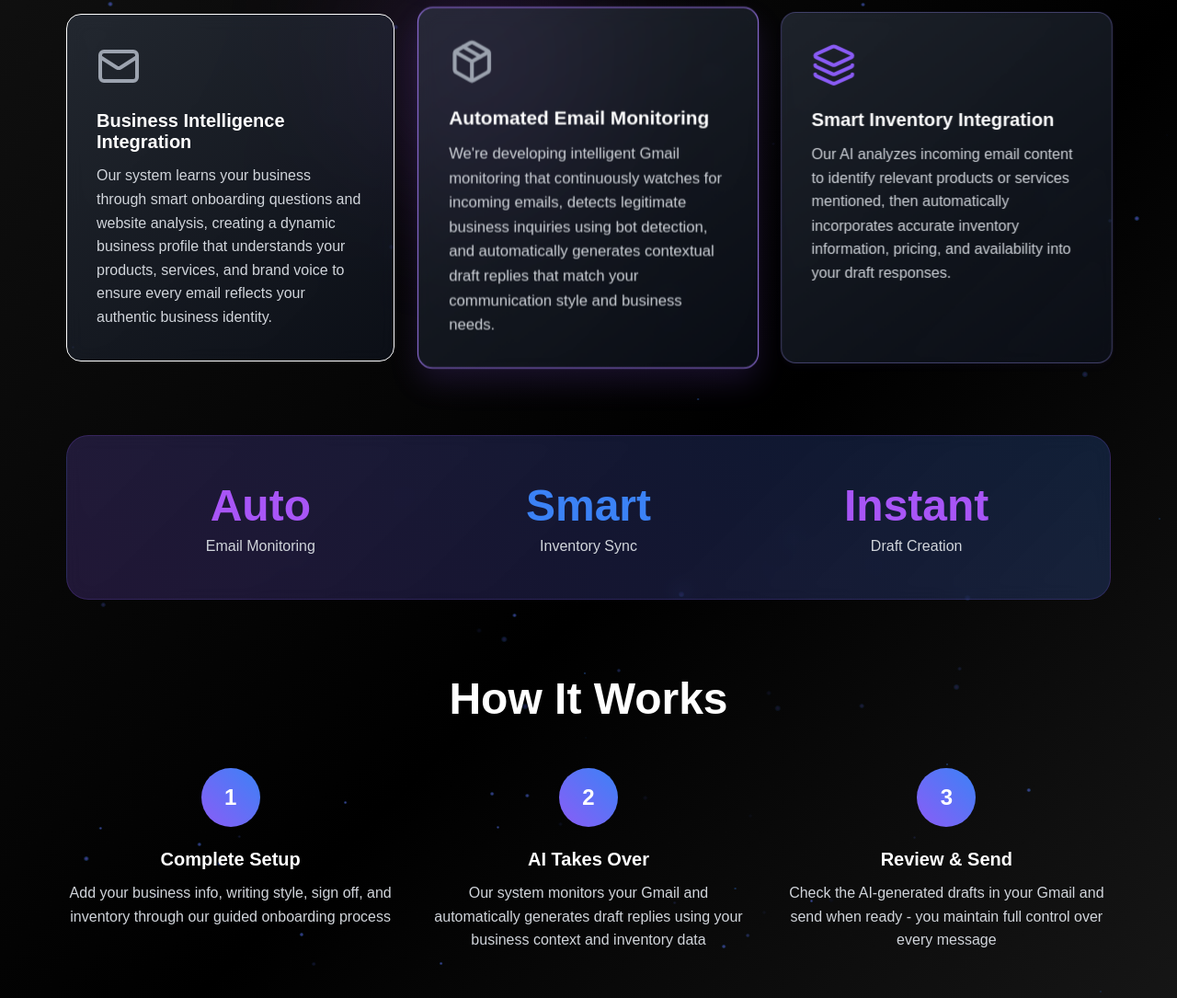
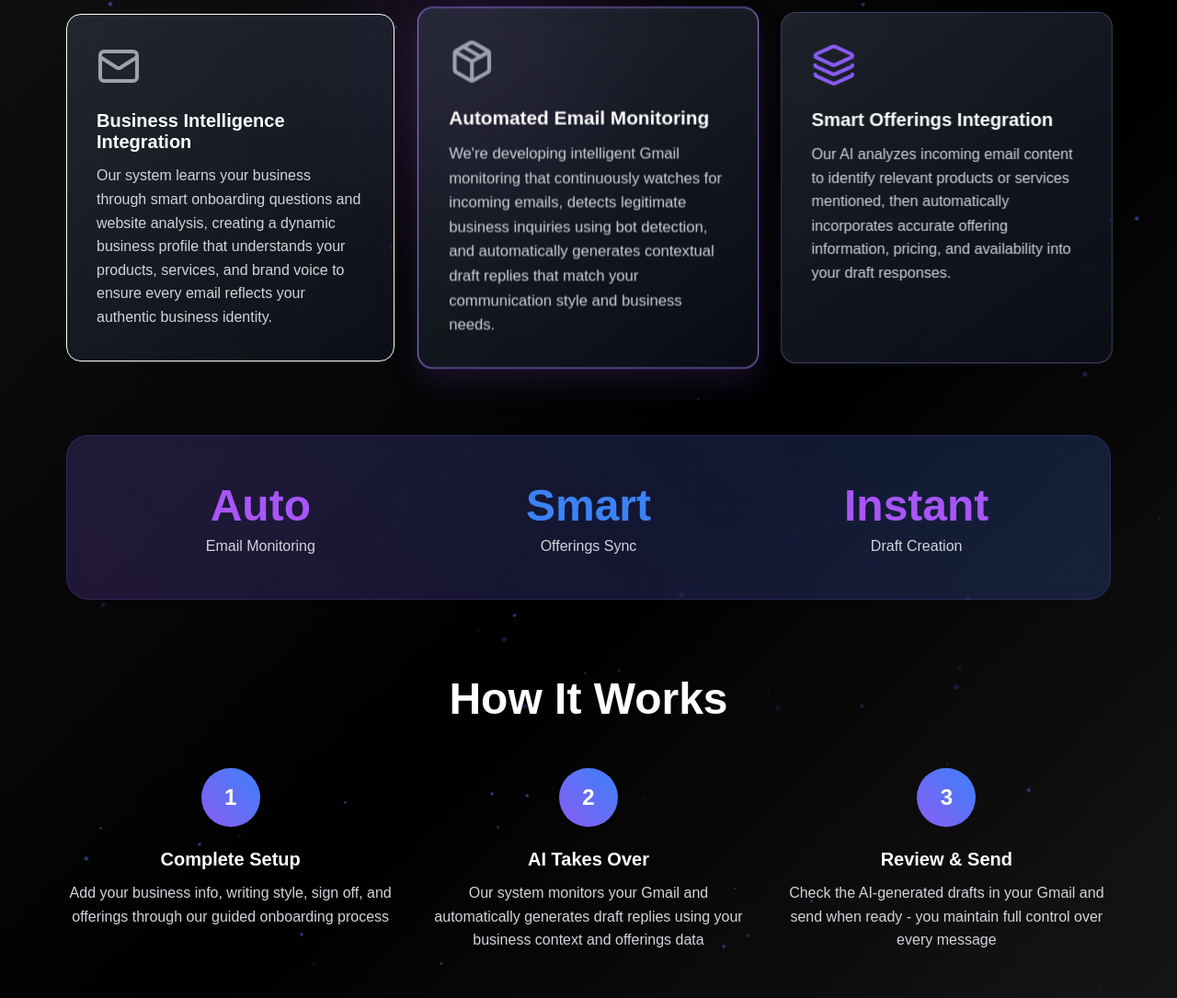
Before and after one commit to NygerianPrynce/Larynx, a React (Vite) app in the folder larynx-frontend/: page / in a window 1280 px wide. Shown: the part 906-1991 px from the top of the page at 92% size. Built offline with nearby package versions, Linux system fonts and the light colour scheme; no server answers.

Commit message:
changing inventory langiuage

```diff
--- a/larynx-frontend/src/pages/AnalyticsPage.jsx
+++ b/larynx-frontend/src/pages/AnalyticsPage.jsx
@@ -113,7 +113,7 @@ const AnalyticsPage = () => {
   // Helper functions for activity categorization
   const getActivityType = (activityType) => {
     if (activityType === 'email_draft') return 'email'
-    if (activityType.startsWith('inventory_')) return 'inventory'
+    if (activityType.startsWith('inventory_')) return 'offerings'
     return 'other'  // This includes special_instructions and anything else
   }
 
@@ -270,10 +270,10 @@ const AnalyticsPage = () => {
   const getActivityStats = () => {
     const total = filteredActivity.length
     const emailCount = filteredActivity.filter(a => a.type === 'email').length
-    const inventoryCount = filteredActivity.filter(a => a.type === 'inventory').length
-    const otherCount = total - emailCount - inventoryCount
+    const offeringsCount = filteredActivity.filter(a => a.type === 'offerings').length
+    const otherCount = total - emailCount - offeringsCount
 
-    return { total, emailCount, inventoryCount, otherCount }
+    return { total, emailCount, offeringsCount, otherCount }
   }
 
   // If there's an error, show the error page
@@ -425,8 +425,8 @@ const AnalyticsPage = () => {
                     <Package />
                   </div>
                   <div style={styles.breakdownContent}>
-                    <div style={{...styles.breakdownNumber, color: '#3b82f6'}}>{activityStats.inventoryCount}</div>
-                    <div style={styles.breakdownLabel}>Inventory Updates</div>
+                    <div style={{...styles.breakdownNumber, color: '#3b82f6'}}>{activityStats.offeringsCount}</div>
+                    <div style={styles.breakdownLabel}>Offering Updates</div>
                   </div>
                 </div>
                 <div style={styles.breakdownCard}>
@@ -449,7 +449,7 @@ const AnalyticsPage = () => {
                   <div style={styles.filterGroup}>
                     <span style={styles.filterLabel}>Type:</span>
                     <div style={styles.filterButtons}>
-                      {['all', 'email', 'inventory', 'other'].map((filter) => (
+                      {['all', 'email', 'offerings', 'other'].map((filter) => (
                         <button
                           key={filter}
                           style={{
--- a/larynx-frontend/src/pages/Home.jsx
+++ b/larynx-frontend/src/pages/Home.jsx
@@ -243,8 +243,8 @@ const Home = () => {
 
   const quickActions = [
     {
-      title: 'Manage Inventory',
-      description: 'Update your product catalog and availability',
+      title: 'Manage Offerings',
+      description: 'Update your products, services, and availability',
       icon: <Package />,
       color: '#8b5cf6',
       action: () => navigate('/manage-inventory')
--- a/larynx-frontend/src/pages/HomeUpdated.jsx
+++ b/larynx-frontend/src/pages/HomeUpdated.jsx
@@ -254,7 +254,7 @@ const Home = () => {
                   fontWeight: '500'
                 }}
               >
-                Manage Inventory <ArrowRight />
+                Manage Offerings <ArrowRight />
               </button>
 
               <button
--- a/larynx-frontend/src/pages/InventoryPage.jsx
+++ b/larynx-frontend/src/pages/InventoryPage.jsx
@@ -589,7 +589,7 @@ const InventoryPage = ({ onNext, embedded = false }) => {
             </table>
             {inventory.length === 0 && (
               <div style={styles.emptyState}>
-                <p>No items in inventory yet. Add your first item above!</p>
+                <p>No offerings yet. Add your first offering above!</p>
               </div>
             )}
           </div>
--- a/larynx-frontend/src/pages/LoginPage.jsx
+++ b/larynx-frontend/src/pages/LoginPage.jsx
@@ -191,8 +191,8 @@ const LarynxAILaunch = () => {
     },
     {
       icon: Layers,
-      title: "Smart Inventory Integration",
-      description: "Our AI analyzes incoming email content to identify relevant products or services mentioned, then automatically incorporates accurate inventory information, pricing, and availability into your draft responses."
+      title: "Smart Offerings Integration",
+      description: "Our AI analyzes incoming email content to identify relevant products or services mentioned, then automatically incorporates accurate offering information, pricing, and availability into your draft responses."
     }
   ]
 
@@ -1131,7 +1131,7 @@ const LarynxAILaunch = () => {
           </h1>
           <p style={styles.heroSubtitle} className="hero-subtitle">
             <strong>Larynx AI writes emails that sound just like you—automatically.</strong><br />
-            It stays perfectly in sync with your inventory, services, and business needs.<br />
+            It stays perfectly in sync with your offerings, services, and business needs.<br />
             <strong>Ideal for small businesses</strong> like caterers, rental companies, retailers, salons, and service providers.<br />
             <em>Experience the future of email automation.</em>
           </p>
@@ -1180,7 +1180,7 @@ const LarynxAILaunch = () => {
             </div>
             <div>
               <div style={{...styles.statNumber, color: '#3b82f6'}}>Smart</div>
-              <div style={styles.statLabel}>Inventory Sync</div>
+              <div style={styles.statLabel}>Offerings Sync</div>
             </div>
             <div>
               <div style={styles.statNumber}>Instant</div>
@@ -1195,12 +1195,12 @@ const LarynxAILaunch = () => {
             <div style={styles.stepCard}>
               <div style={styles.stepNumber}>1</div>
               <h3 style={styles.stepTitle}>Complete Setup</h3>
-              <p style={styles.stepDescription}>Add your business info, writing style, sign off, and inventory through our guided onboarding process</p>
+              <p style={styles.stepDescription}>Add your business info, writing style, sign off, and offerings through our guided onboarding process</p>
             </div>
             <div style={styles.stepCard}>
               <div style={styles.stepNumber}>2</div>
               <h3 style={styles.stepTitle}>AI Takes Over</h3>
-              <p style={styles.stepDescription}>Our system monitors your Gmail and automatically generates draft replies using your business context and inventory data</p>
+              <p style={styles.stepDescription}>Our system monitors your Gmail and automatically generates draft replies using your business context and offerings data</p>
             </div>
             <div style={styles.stepCard}>
               <div style={styles.stepNumber}>3</div>
--- a/larynx-frontend/src/pages/Onboarding.jsx
+++ b/larynx-frontend/src/pages/Onboarding.jsx
@@ -626,7 +626,7 @@ const Onboarding = () => {
       case 'summary': return 'Review your brand summary'
       case 'tone': return 'Personalize your email tone'
       case 'signoff': return 'Create your email sign off'
-      case 'inventory': return 'Add your products/services'
+      case 'inventory': return 'Add your offerings'
       case 'monitoringConsent': return 'Enable email monitoring'
       case 'finalizing': return 'Setting up your account'
       default: return 'Welcome to Larynx AI'
--- a/larynx-frontend/src/pages/PrivacyPolicy.jsx
+++ b/larynx-frontend/src/pages/PrivacyPolicy.jsx
@@ -51,7 +51,7 @@ const PrivacyPolicy = () => {
           <ul style={styles.list}>
             <li>Provide and improve our AI email drafting service</li>
             <li>Generate personalized email responses that match your writing style</li>
-            <li>Sync with your inventory and business data for accurate communications</li>
+            <li>Sync with your offerings and business data for accurate communications</li>
             <li>Provide customer support and technical assistance</li>
             <li>Ensure security and prevent fraud</li>
             <li>Comply with legal obligations</li>
--- a/larynx-frontend/src/pages/TermsOfService.jsx
+++ b/larynx-frontend/src/pages/TermsOfService.jsx
@@ -41,7 +41,7 @@ const TermsOfService = () => {
           </p>
           <ul style={styles.list}>
             <li>Generate email responses that match your writing style</li>
-            <li>Sync with your business inventory for accurate communications</li>
+            <li>Sync with your business offerings for accurate communications</li>
             <li>Automate email drafting while maintaining your authentic voice</li>
             <li>Provide analytics and insights on your email communications</li>
           </ul>
```
